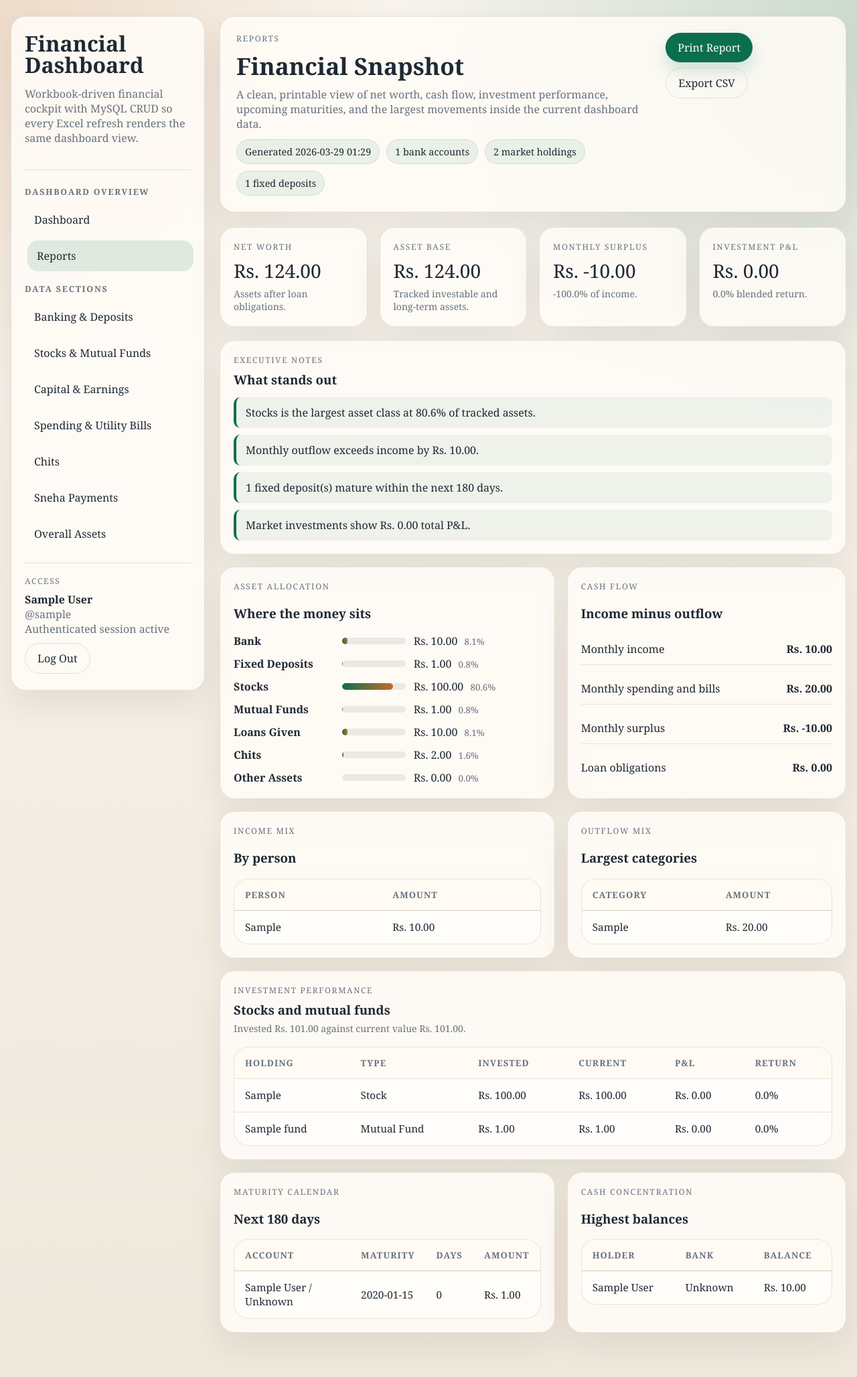
After one commit to venkattj/dashboard, a Flask app: page /reports in a window 1280 px wide. The commit adds this page. Shown: the whole page at 67% size. Run offline with Flask 3, Linux system fonts and the light colour scheme; the visitor is signed in with stand-in values (Sample User, id 1); tables that the repository leaves empty hold one stand-in row (values such as "Sample post").

Commit message:
Add server log files and reports template for financial dashboard
- Created server.err.log and server.out.log to capture server warnings and output.
- Added reports.html template for generating financial reports, including metrics, asset allocation, cash flow, income/outflow mix, investment performance, and maturity calendar.

```diff
--- a/financial_dashboard/app.py
+++ b/financial_dashboard/app.py
@@ -1,12 +1,13 @@
 from __future__ import annotations
 
 import hashlib
+import csv
 import json
 import threading
 import zipfile
 import os
 from datetime import datetime, timedelta
-from io import BytesIO
+from io import BytesIO, StringIO
 from pathlib import Path
 from typing import Any
 from urllib.parse import urlsplit
@@ -82,7 +83,7 @@ ENTITY_CONFIG = {
         "description": "Track maturity dates, invested principal, and current value.",
         "table": "fixed_deposits",
         "columns": [
-            {"name": "account_id", "label": "Account ID", "type": "number", "step": "1"},
+            {"name": "account_id", "label": "Account (holder · bank)", "type": "number", "step": "1"},
             {"name": "invested", "label": "Invested", "type": "number", "step": "0.01"},
             {"name": "interest_rate", "label": "Interest Rate %", "type": "number", "step": "0.01"},
             {"name": "maturity_date", "label": "Maturity Date", "type": "date"},
@@ -1324,6 +1325,181 @@ def build_dashboard_metrics() -> dict[str, Any]:
     }
 
 
+def percent_of(part: float, whole: float) -> float:
+    return (part / whole * 100) if whole else 0.0
+
+
+def build_report_rows() -> dict[str, list[dict[str, Any]]]:
+    today = datetime.now().date()
+    fixed_deposits = fetch_all(
+        """
+        SELECT
+            fd.*,
+            u.full_name AS account_holder,
+            b.name AS bank_name,
+            ba.purpose AS account_purpose
+        FROM fixed_deposits fd
+        LEFT JOIN bank_accounts ba ON ba.id = fd.account_id
+        LEFT JOIN users u ON u.id = ba.user_id
+        LEFT JOIN banks b ON b.id = ba.bank_id
+        ORDER BY fd.maturity_date ASC, fd.invested DESC
+        """
+    )
+    for row in fixed_deposits:
+        row["current_amount"] = compute_fixed_deposit_current_amount(row, as_float, today)
+        row["days_to_mature"] = compute_fixed_deposit_days_to_mature(row, today)
+
+    stocks = fetch_all(
+        """
+        SELECT symbol, exchange, average_price, current_price, quantity, source, last_synced_price_at
+        FROM stocks
+        ORDER BY current_price * quantity DESC, symbol ASC
+        """
+    )
+    for row in stocks:
+        row["invested_value"] = as_float(row.get("average_price")) * as_float(row.get("quantity"))
+        row["market_value"] = as_float(row.get("current_price")) * as_float(row.get("quantity"))
+        row["pnl"] = row["market_value"] - row["invested_value"]
+        row["returns_pct"] = percent_of(row["pnl"], row["invested_value"])
+
+    mutual_funds = fetch_all("SELECT * FROM mutual_funds ORDER BY latest_nav * units DESC, fund_name ASC")
+    for row in mutual_funds:
+        invested_value = as_float(row.get("average_nav")) * as_float(row.get("units"))
+        current_value = as_float(row.get("latest_nav")) * as_float(row.get("units"))
+        row["invested_value"] = invested_value
+        row["current_value"] = current_value
+        row["pnl"] = current_value - invested_value
+        row["returns_pct"] = percent_of(row["pnl"], invested_value)
+
+    spending = fetch_all("SELECT spending_type AS label, person, recipient, amount FROM spending ORDER BY amount DESC")
+    utilities = fetch_all("SELECT bill_type AS label, '' AS person, 'Utility' AS recipient, amount FROM utility_bills ORDER BY amount DESC")
+
+    return {
+        "bank_accounts": fetch_all(
+            """
+            SELECT u.full_name AS account_holder, b.name AS bank_name, ba.balance, ba.purpose
+            FROM bank_accounts ba
+            LEFT JOIN users u ON u.id = ba.user_id
+            LEFT JOIN banks b ON b.id = ba.bank_id
+            ORDER BY ba.balance DESC
+            """
+        ),
+        "fixed_deposits": fixed_deposits,
+        "stocks": stocks,
+        "mutual_funds": mutual_funds,
+        "earnings": fetch_all("SELECT income_type, amount, person, source FROM earnings ORDER BY amount DESC"),
+        "outflows": [*spending, *utilities],
+        "loans_receivable": fetch_all("SELECT borrower, amount, interest_rate FROM loans WHERE amount > 0 ORDER BY amount DESC"),
+        "loan_obligations": fetch_all("SELECT borrower, ABS(amount) AS amount, interest_rate FROM loans WHERE amount < 0 ORDER BY ABS(amount) DESC"),
+        "chits": fetch_all(
+            """
+            SELECT organization AS label, current_value AS amount, maturity_date, emi, note
+            FROM standard_chits
+            UNION ALL
+            SELECT name AS label, net_value AS amount, maturity_date, total_paid AS emi, '' AS note
+            FROM variable_chits
+            ORDER BY amount DESC
+            """
+        ),
+        "overall_assets": fetch_all("SELECT label, amount, note FROM overall_assets ORDER BY amount DESC"),
+    }
+
+
+def group_amount(rows: list[dict[str, Any]], key: str, amount_key: str = "amount") -> list[dict[str, Any]]:
+    totals: dict[str, float] = {}
+    for row in rows:
+        label = normalize_text(row.get(key)) or "Unassigned"
+        totals[label] = totals.get(label, 0.0) + as_float(row.get(amount_key))
+    return [
+        {"label": label, "amount": amount}
+        for label, amount in sorted(totals.items(), key=lambda item: item[1], reverse=True)
+    ]
+
+
+def build_reports_context() -> dict[str, Any]:
+    metrics = build_dashboard_metrics()
+    rows = build_report_rows()
+    investments = [*rows["stocks"], *rows["mutual_funds"]]
+    invested_total = sum(as_float(row.get("invested_value")) for row in investments)
+    market_total = sum(as_float(row.get("market_value", row.get("current_value"))) for row in investments)
+    outflow_total = sum(as_float(row.get("amount")) for row in rows["outflows"])
+    savings_rate = percent_of(metrics["monthly_surplus"], metrics["monthly_income"])
+    near_maturities = [
+        row for row in rows["fixed_deposits"]
+        if row.get("days_to_mature") is not None and 0 <= row["days_to_mature"] <= 180
+    ]
+    concentration = sorted(metrics["asset_mix"], key=lambda item: item["amount"], reverse=True)
+
+    report_notes = []
+    if concentration:
+        report_notes.append(
+            f"{concentration[0]['label']} is the largest asset class at {percent_of(concentration[0]['amount'], metrics['asset_total']):.1f}% of tracked assets."
+        )
+    if savings_rate >= 0:
+        report_notes.append(f"Monthly surplus is {savings_rate:.1f}% of monthly income.")
+    else:
+        report_notes.append(f"Monthly outflow exceeds income by {format_currency(abs(metrics['monthly_surplus']))}.")
+    if near_maturities:
+        report_notes.append(f"{len(near_maturities)} fixed deposit(s) mature within the next 180 days.")
+    if market_total or invested_total:
+        report_notes.append(f"Market investments show {format_currency(market_total - invested_total)} total P&L.")
+
+    return {
+        "generated_on": datetime.now().strftime("%Y-%m-%d %H:%M"),
+        "metrics": metrics,
+        "rows": rows,
+        "asset_allocation": [
+            {**item, "share": percent_of(item["amount"], metrics["asset_total"])}
+            for item in metrics["asset_mix"]
+        ],
+        "income_by_person": group_amount(rows["earnings"], "person"),
+        "income_by_type": group_amount(rows["earnings"], "income_type"),
+        "outflow_by_person": group_amount(rows["outflows"], "person"),
+        "outflow_by_type": group_amount(rows["outflows"], "label"),
+        "investment_summary": {
+            "invested_total": invested_total,
+            "market_total": market_total,
+            "pnl": market_total - invested_total,
+            "returns_pct": percent_of(market_total - invested_total, invested_total),
+        },
+        "outflow_total": outflow_total,
+        "savings_rate": savings_rate,
+        "near_maturities": near_maturities[:10],
+        "report_notes": report_notes,
+    }
+
+
+def build_reports_csv(context: dict[str, Any]) -> BytesIO:
+    text_buffer = StringIO()
+    writer = csv.writer(text_buffer)
+    writer.writerow(["Report", "Generated", context["generated_on"]])
+    writer.writerow([])
+    writer.writerow(["Metric", "Value"])
+    for label, value in [
+        ("Net Worth", context["metrics"]["net_worth"]),
+        ("Asset Base", context["metrics"]["asset_total"]),
+        ("Monthly Income", context["metrics"]["monthly_income"]),
+        ("Monthly Outflow", context["metrics"]["monthly_spend"]),
+        ("Monthly Surplus", context["metrics"]["monthly_surplus"]),
+        ("Loan Obligations", context["metrics"]["loan_obligations"]),
+    ]:
+        writer.writerow([label, value])
+    writer.writerow([])
+    writer.writerow(["Asset Class", "Amount", "Share %"])
+    for item in context["asset_allocation"]:
+        writer.writerow([item["label"], item["amount"], f"{item['share']:.2f}"])
+    writer.writerow([])
+    writer.writerow(["Investment", "Type", "Invested", "Current", "P&L", "Return %"])
+    for row in context["rows"]["stocks"]:
+        writer.writerow([row["symbol"], "Stock", row["invested_value"], row["market_value"], row["pnl"], f"{row['returns_pct']:.2f}"])
+    for row in context["rows"]["mutual_funds"]:
+        writer.writerow([row["fund_name"], "Mutual Fund", row["invested_value"], row["current_value"], row["pnl"], f"{row['returns_pct']:.2f}"])
+
+    payload = BytesIO(text_buffer.getvalue().encode("utf-8-sig"))
+    payload.seek(0)
+    return payload
+
+
 def serialize_form(entity_key: str, form_data: Any) -> dict[str, Any]:
     if entity_key == "bank_accounts":
         return {
@@ -1720,6 +1896,23 @@ def dashboard() -> str:
     return render_template("dashboard.html", metrics=build_dashboard_metrics())
 
 
+@app.get("/reports")
+def reports() -> str:
+    return render_template("reports.html", **build_reports_context())
+
+
+@app.get("/reports/export.csv")
+def reports_export_csv():
+    report = build_reports_csv(build_reports_context())
+    date_tag = datetime.now().strftime("%Y-%m-%d")
+    return send_file(
+        report,
+        as_attachment=True,
+        download_name=f"financial_report_{date_tag}.csv",
+        mimetype="text/csv",
+    )
+
+
 @app.post("/reload")
 def reload_data():
     workbook_file = request.files.get("workbook")
@@ -1772,7 +1965,19 @@ def entity_list(entity_key: str) -> str:
         query += " ORDER BY ba.id DESC"
         rows = fetch_all(query, params)
     else:
-        query = f"SELECT * FROM {entity['table']}"
+        if entity_key == "fixed_deposits":
+            query = """
+            SELECT
+                fd.*,
+                u.full_name AS account_holder,
+                b.name AS bank_name
+            FROM fixed_deposits fd
+            LEFT JOIN bank_accounts ba ON ba.id = fd.account_id
+            LEFT JOIN users u ON u.id = ba.user_id
+            LEFT JOIN banks b ON b.id = ba.bank_id
+            """
+        else:
+            query = f"SELECT * FROM {entity['table']}"
         params = ()
         filters = []
         if search:
--- a/financial_dashboard/requirements.txt
+++ b/financial_dashboard/requirements.txt
@@ -5,6 +5,7 @@ click==8.3.1
 itsdangerous==2.2.0
 blinker==1.9.0
 PyMySQL==1.1.2
+cryptography>=42,<46
 requests==2.31.0
 yfinance==1.2.0
 gunicorn==21.0.0
--- a/financial_dashboard/templates/base.html
+++ b/financial_dashboard/templates/base.html
@@ -120,9 +120,32 @@
     .hidden { display: none !important; }
     .cell-view { display: block; min-width: 120px; }
     .row-editing { background: rgba(11, 110, 79, 0.05); }
+    .report-cover { display: flex; justify-content: space-between; align-items: flex-start; gap: 18px; }
+    .report-section { margin-bottom: 18px; }
+    .report-kpis .metric { font-size: 1.75rem; }
+    .report-notes { display: grid; gap: 10px; margin-top: 14px; }
+    .report-notes p { margin: 0; padding: 12px 14px; border-left: 4px solid var(--accent); background: rgba(11, 110, 79, 0.06); border-radius: 10px; }
+    .report-ledger { display: grid; gap: 12px; margin-top: 14px; }
+    .report-ledger div { display: flex; justify-content: space-between; gap: 18px; padding: 12px 0; border-bottom: 1px solid var(--line); }
+    .report-ledger div:last-child { border-bottom: 0; }
+    .report-progress { grid-template-columns: 150px 1fr minmax(190px, auto); }
+    .report-progress small { color: var(--muted); margin-left: 6px; }
+    .report-table { box-shadow: none; background: rgba(255, 255, 255, 0.38); }
+    @media print {
+      body { background: #fff; }
+      .shell { width: 100%; margin: 0; display: block; }
+      .sidebar, .no-print, .flash-list { display: none !important; }
+      .content { padding: 0; }
+      .hero, .card, .table-wrap { box-shadow: none; background: #fff; border-color: #ddd; }
+      .card, .hero { break-inside: avoid; }
+      .split { grid-template-columns: 1fr 1fr; }
+      th { background: #f5f5f5; }
+    }
     @media (max-width: 980px) {
       .shell, .split { grid-template-columns: 1fr; }
       .sidebar { position: static; }
+      .report-cover { display: grid; }
+      .report-progress { grid-template-columns: 1fr; }
     }
   </style>
 </head>
@@ -136,6 +159,7 @@
       <div class="nav-section">
         <h2>Dashboard Overview</h2>
         <a class="nav-link {% if request.endpoint == 'dashboard' %}active{% endif %}" href="{{ url_for('dashboard') }}">Dashboard</a>
+        <a class="nav-link {% if request.endpoint in ['reports', 'reports_export_csv'] %}active{% endif %}" href="{{ url_for('reports') }}">Reports</a>
       </div>
       <div class="nav-section">
         <h2>Data Sections</h2>
--- /dev/null
+++ b/financial_dashboard/templates/reports.html
@@ -0,0 +1,166 @@
+{% extends "base.html" %}
+
+{% block title %}Reports | Financial Dashboard{% endblock %}
+
+{% block content %}
+  <section class="hero report-cover">
+    <div>
+      <div class="eyebrow">Reports</div>
+      <h2>Financial Snapshot</h2>
+      <p>A clean, printable view of net worth, cash flow, investment performance, upcoming maturities, and the largest movements inside the current dashboard data.</p>
+      <div class="chip-row">
+        <span class="chip">Generated {{ generated_on }}</span>
+        <span class="chip">{{ rows.bank_accounts|length }} bank accounts</span>
+        <span class="chip">{{ rows.stocks|length + rows.mutual_funds|length }} market holdings</span>
+        <span class="chip">{{ rows.fixed_deposits|length }} fixed deposits</span>
+      </div>
+    </div>
+    <div class="actions no-print">
+      <button type="button" onclick="window.print()">Print Report</button>
+      <a class="btn secondary" href="{{ url_for('reports_export_csv') }}">Export CSV</a>
+    </div>
+  </section>
+
+  <section class="grid metrics report-kpis">
+    <article class="card"><div class="eyebrow">Net Worth</div><p class="metric">{{ format_currency(metrics.net_worth) }}</p><div class="kpi-note">Assets after loan obligations.</div></article>
+    <article class="card"><div class="eyebrow">Asset Base</div><p class="metric">{{ format_currency(metrics.asset_total) }}</p><div class="kpi-note">Tracked investable and long-term assets.</div></article>
+    <article class="card"><div class="eyebrow">Monthly Surplus</div><p class="metric">{{ format_currency(metrics.monthly_surplus) }}</p><div class="kpi-note">{{ "%.1f"|format(savings_rate) }}% of income.</div></article>
+    <article class="card"><div class="eyebrow">Investment P&amp;L</div><p class="metric">{{ format_currency(investment_summary.pnl) }}</p><div class="kpi-note">{{ "%.1f"|format(investment_summary.returns_pct) }}% blended return.</div></article>
+  </section>
+
+  <section class="card report-section">
+    <div class="grid-header">
+      <div>
+        <div class="eyebrow">Executive Notes</div>
+        <h3 style="margin:0;">What stands out</h3>
+      </div>
+    </div>
+    <div class="report-notes">
+      {% for note in report_notes %}
+        <p>{{ note }}</p>
+      {% endfor %}
+    </div>
+  </section>
+
+  <section class="split report-section">
+    <article class="card">
+      <div class="eyebrow">Asset Allocation</div>
+      <h3>Where the money sits</h3>
+      <div class="progress">
+        {% for item in asset_allocation %}
+          <div class="progress-row report-progress">
+            <strong>{{ item.label }}</strong>
+            <div class="bar"><span style="width: {{ item.share }}%"></span></div>
+            <span>{{ format_currency(item.amount) }} <small>{{ "%.1f"|format(item.share) }}%</small></span>
+          </div>
+        {% endfor %}
+      </div>
+    </article>
+    <article class="card">
+      <div class="eyebrow">Cash Flow</div>
+      <h3>Income minus outflow</h3>
+      <div class="report-ledger">
+        <div><span>Monthly income</span><strong>{{ format_currency(metrics.monthly_income) }}</strong></div>
+        <div><span>Monthly spending and bills</span><strong>{{ format_currency(metrics.monthly_spend) }}</strong></div>
+        <div><span>Monthly surplus</span><strong>{{ format_currency(metrics.monthly_surplus) }}</strong></div>
+        <div><span>Loan obligations</span><strong>{{ format_currency(metrics.loan_obligations) }}</strong></div>
+      </div>
+    </article>
+  </section>
+
+  <section class="split report-section">
+    <article class="card">
+      <div class="eyebrow">Income Mix</div>
+      <h3>By person</h3>
+      <div class="table-wrap report-table">
+        <table>
+          <thead><tr><th>Person</th><th>Amount</th></tr></thead>
+          <tbody>
+            {% for row in income_by_person %}
+              <tr><td>{{ row.label }}</td><td>{{ format_currency(row.amount) }}</td></tr>
+            {% else %}
+              <tr><td colspan="2">No income data available.</td></tr>
+            {% endfor %}
+          </tbody>
+        </table>
+      </div>
+    </article>
+    <article class="card">
+      <div class="eyebrow">Outflow Mix</div>
+      <h3>Largest categories</h3>
+      <div class="table-wrap report-table">
+        <table>
+          <thead><tr><th>Category</th><th>Amount</th></tr></thead>
+          <tbody>
+            {% for row in outflow_by_type[:8] %}
+              <tr><td>{{ row.label }}</td><td>{{ format_currency(row.amount) }}</td></tr>
+            {% else %}
+              <tr><td colspan="2">No outflow data available.</td></tr>
+            {% endfor %}
+          </tbody>
+        </table>
+      </div>
+    </article>
+  </section>
+
+  <section class="card report-section">
+    <div class="grid-header">
+      <div>
+        <div class="eyebrow">Investment Performance</div>
+        <h3 style="margin:0;">Stocks and mutual funds</h3>
+        <div class="kpi-note">Invested {{ format_currency(investment_summary.invested_total) }} against current value {{ format_currency(investment_summary.market_total) }}.</div>
+      </div>
+    </div>
+    <div class="table-wrap report-table">
+      <table>
+        <thead><tr><th>Holding</th><th>Type</th><th>Invested</th><th>Current</th><th>P&amp;L</th><th>Return</th></tr></thead>
+        <tbody>
+          {% for row in rows.stocks[:10] %}
+            <tr><td>{{ row.symbol }}</td><td>Stock</td><td>{{ format_currency(row.invested_value) }}</td><td>{{ format_currency(row.market_value) }}</td><td>{{ format_currency(row.pnl) }}</td><td>{{ "%.1f"|format(row.returns_pct) }}%</td></tr>
+          {% endfor %}
+          {% for row in rows.mutual_funds[:10] %}
+            <tr><td>{{ row.fund_name }}</td><td>Mutual Fund</td><td>{{ format_currency(row.invested_value) }}</td><td>{{ format_currency(row.current_value) }}</td><td>{{ format_currency(row.pnl) }}</td><td>{{ "%.1f"|format(row.returns_pct) }}%</td></tr>
+          {% endfor %}
+          {% if not rows.stocks and not rows.mutual_funds %}
+            <tr><td colspan="6">No market investment data available.</td></tr>
+          {% endif %}
+        </tbody>
+      </table>
+    </div>
+  </section>
+
+  <section class="split report-section">
+    <article class="card">
+      <div class="eyebrow">Maturity Calendar</div>
+      <h3>Next 180 days</h3>
+      <div class="table-wrap report-table">
+        <table>
+          <thead><tr><th>Account</th><th>Maturity</th><th>Days</th><th>Amount</th></tr></thead>
+          <tbody>
+            {% for row in near_maturities %}
+              <tr><td>{{ row.account_holder or "Unknown" }} / {{ row.bank_name or "Unknown" }}</td><td>{{ row.maturity_date }}</td><td>{{ row.days_to_mature }}</td><td>{{ format_currency(row.current_amount) }}</td></tr>
+            {% else %}
+              <tr><td colspan="4">No fixed deposits mature within 180 days.</td></tr>
+            {% endfor %}
+          </tbody>
+        </table>
+      </div>
+    </article>
+    <article class="card">
+      <div class="eyebrow">Cash Concentration</div>
+      <h3>Highest balances</h3>
+      <div class="table-wrap report-table">
+        <table>
+          <thead><tr><th>Holder</th><th>Bank</th><th>Balance</th></tr></thead>
+          <tbody>
+            {% for row in rows.bank_accounts[:8] %}
+              <tr><td>{{ row.account_holder or "Unknown" }}</td><td>{{ row.bank_name or "Unknown" }}</td><td>{{ format_currency(row.balance) }}</td></tr>
+            {% else %}
+              <tr><td colspan="3">No bank account data available.</td></tr>
+            {% endfor %}
+          </tbody>
+        </table>
+      </div>
+    </article>
+  </section>
+{% endblock %}
```
Also changed, not shown: financial_dashboard/templates/entity_list.html (+13 -1 lines), financial_dashboard/templates/paired_workspace.html (+19 -5 lines), 4 other files.
